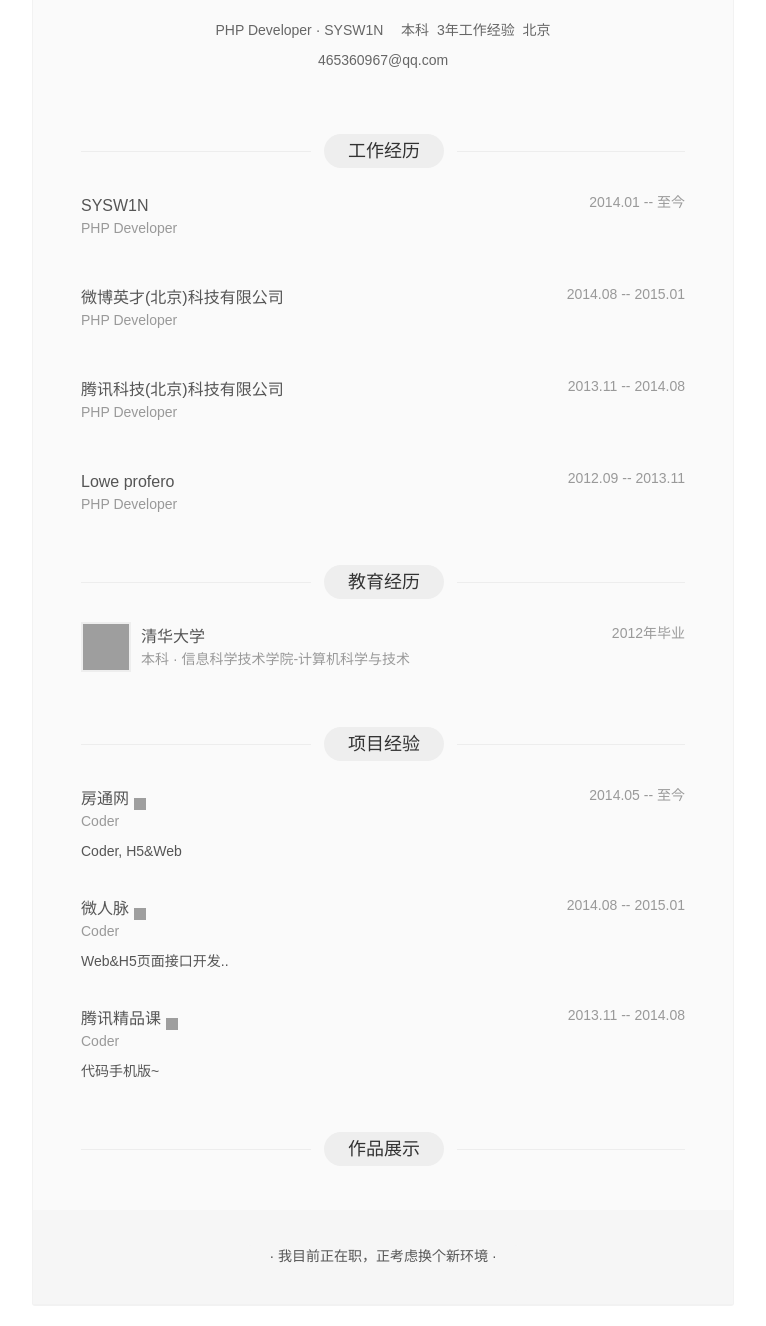
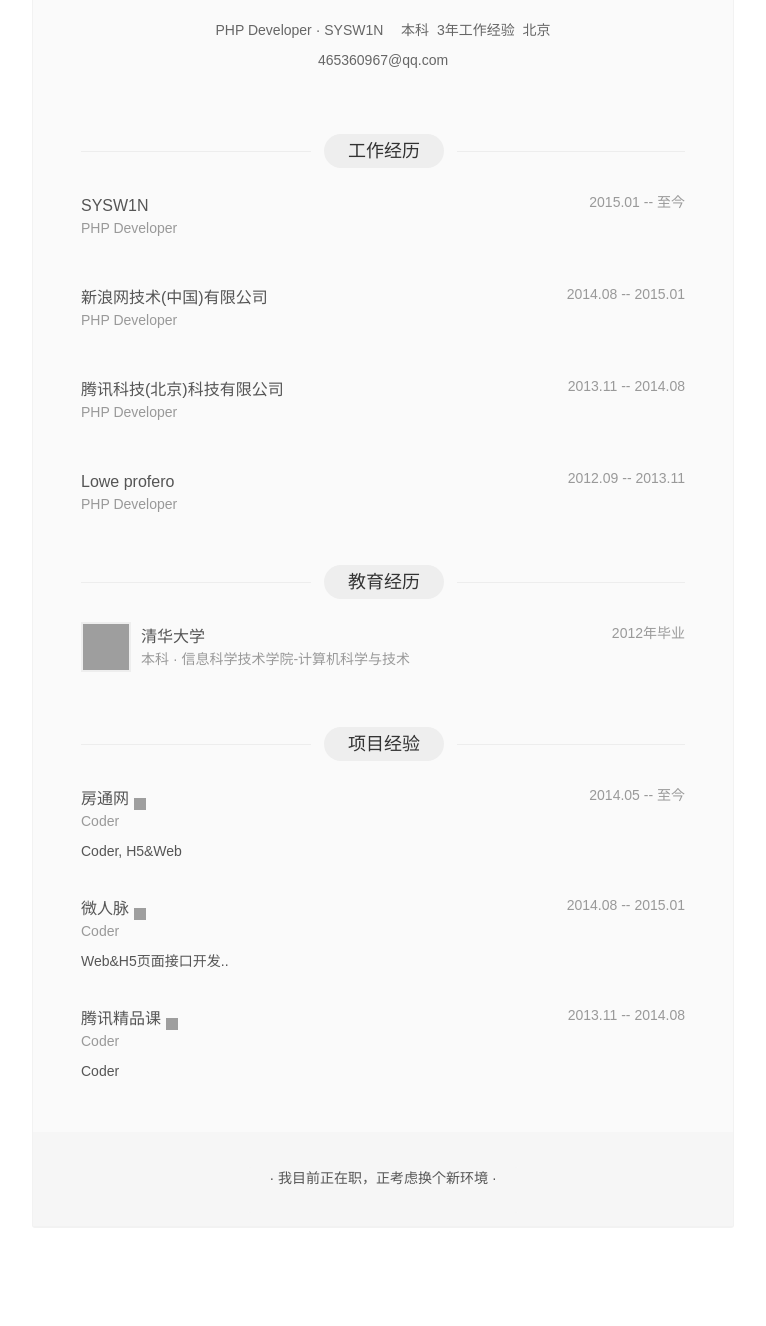
Before and after one commit to TonyGuo2013/iMoooo, a PHP site: page /application/views/aboutme/index.phtml in a window 1280 px wide. Shown: the part 264-1590 px from the top of the page, without its empty margins (257-1023 px from the left). After the commit the page ends 1492 px from the top, so only its background shows below. Run offline with PHP 8.4, Linux system fonts and the light colour scheme; grey boxes are pictures that could not be loaded.

Commit message:
Modify CV

```diff
--- a/application/views/aboutme/index.phtml
+++ b/application/views/aboutme/index.phtml
@@ -440,7 +440,7 @@ content:"...";
 										</div>
 									</div>
 									<div class="mr_content_r">
-										<span>2014.01 -- 至今</span>
+										<span>2015.01 -- 至今</span>
 									</div>
 								</div>
 
@@ -449,7 +449,7 @@ content:"...";
 								<div class="clearfixs">
 									<div class="mr_content_l">
 										<div class="l2">
-											<h4>微博英才(北京)科技有限公司</h4>
+											<h4>新浪网技术(中国)有限公司 </h4>
 											<span>PHP Developer</span>
 										</div>
 									</div>
@@ -584,14 +584,14 @@ content:"...";
 									</div>
 								</div>
 								<div class="mr_content_m olpf">
-									<p>代码手机版~</p>
+									<p>Coder</p>
 								</div>
 								</div>
 							</div>
 						</div>
 					</div>
 					<!--                 作品展示                                                -->
-					<div id="worksShow">
+<!-- 					<div id="worksShow">
 						<div>
 							<div class="mr_moudle_head clearfixs">
 								<div class="mr_head_l">
@@ -604,7 +604,7 @@ content:"...";
 
 							</div>
 						</div>
-					</div>
+					</div>	 -->
 					<!--               自我描述                                             -->
 					<!--                   期望工作                                                  -->
 
```
